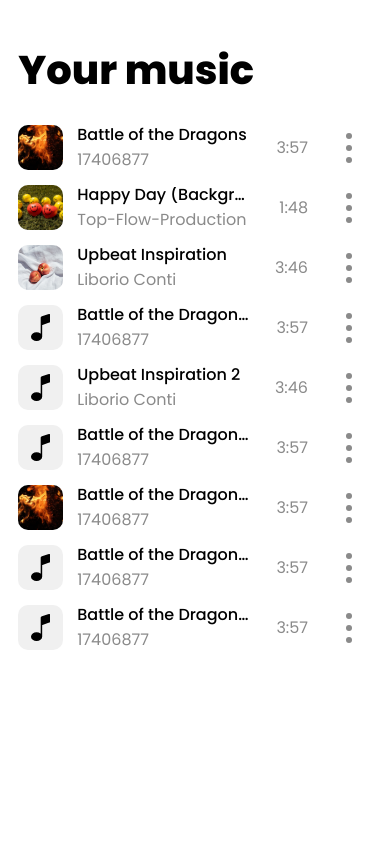
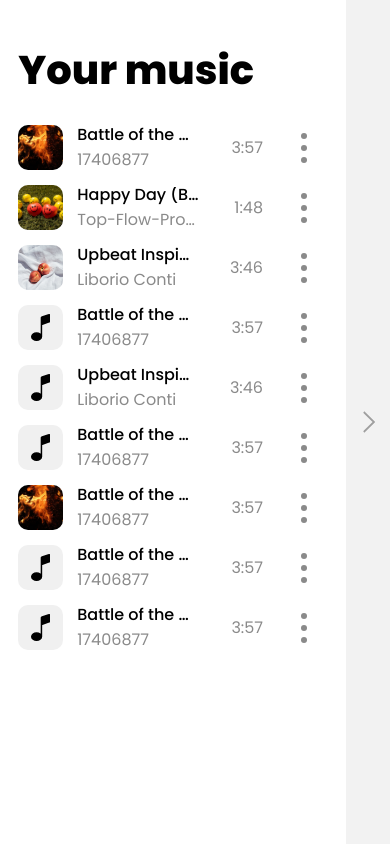
Before and after one commit to IvanZemsky/s-audio-1, a React (Create React App) app: page / in a window 390 px wide. Built offline with nearby package versions, Linux system fonts and the light colour scheme.

Commit message:
adaptivity 3

```diff
--- a/src/App.jsx
+++ b/src/App.jsx
@@ -11,7 +11,6 @@ function App() {
       <main className="App">
         <div className="main-content">
           <SongList />
-            {/* write #lyrics-show here */}
           <Lyrics />
         </div>
         <Controls />
--- a/src/App.scss
+++ b/src/App.scss
@@ -14,7 +14,7 @@
 
 @media (max-height: 1025px) {
    .song-list,
-   .lyrics{
+   .lyrics p{
       padding-top: 50px;
    }
 }
@@ -39,4 +39,13 @@
    .song-list, .lyrics{
       height: 100vh;
    }
+
+   .song-list{
+      flex-grow: 1;
+   }
+
+   .song-list .song-list_songs::-webkit-scrollbar,
+   .song-list .song-list_songs::-webkit-scrollbar-thumb{
+      width: 2px;
+   }
 }
--- a/src/components/Lyrics/Lyrics-media.scss
+++ b/src/components/Lyrics/Lyrics-media.scss
@@ -1,36 +1,43 @@
-@media (max-width: 1210px){
+@media (max-width: 1210px) {
 
-   .lyrics p{
+   .lyrics p {
       font-size: 20px;
    }
 
 }
 
-@media (max-width: 1000px){
+@media (max-width: 1000px) {
 
-   .lyrics p{
+   .lyrics p {
       font-size: 15px;
    }
 
 }
 
 @media (max-width: 745px) {
-   .lyrics{
-     display: none;
+
+   .lyrics {
+      position: fixed;
+      top: 0;
+      right: 0;
+      display: flex;
       padding: 0 15px 0 0;
+      transform: translateX(calc(100% - 43.6px));
+      transition: transform 0.2s linear;
 
-     #lyrics-show{
+      #lyrics-show {
          display: flex;
          width: 45px;
          align-items: center;
          justify-content: center;
+         margin-left: auto;
+         background-color: #F2F2F2;
          cursor: pointer;
 
-      img{
+         img {
             width: 12px;
             height: auto;
          }
-
       }
    }
 }
--- a/src/components/Lyrics/Lyrics.jsx
+++ b/src/components/Lyrics/Lyrics.jsx
@@ -1,49 +1,63 @@
-import React from 'react';
+import React, { useRef } from 'react';
 import './Lyrics.scss';
 import './Lyrics-media.scss';
 
 import arrowRightIcon from '../../assets/img/arrow-right.svg';
 
 function Lyrics() {
+
+  const lyricsRef = useRef(null);
+
+  const handleLyricsShow = () => {
+    if (lyricsRef.current.style.transform !== 'translateX(0px)') {
+      lyricsRef.current.style.transform = 'translateX(0px)';
+    }
+    else {
+      lyricsRef.current.style.transform = 'translateX(calc(100% - 43.6px)';
+    }
+  }
+
+
   return (
-    <div className="lyrics">
-      <button id="lyrics-show" type='button'>
+    <section className="lyrics" ref={lyricsRef}>
+      <button id="lyrics-show" type='button' onClick={handleLyricsShow}>
         <img src={arrowRightIcon} alt="Show lyrics of song" />
       </button>
       <p>
-        Lorem ipsum dolor sit amet<br/>
-        Consectetur adipiscing elit.<br/>
-        Morbi orci mi<br/>
-        scelerisque et <br/>
-        <br/>
-        aliquet at,<br/>
-        fermentum et erat<br/>
-        Proin consectetur egestas sem<br/>
-        consequat pellentesque<br/>
-        <br/>
-        Nam id scelerisque dolor<br/>
-        eget venenatis est<br/>
-        <br/>
-        Sed vitae rhoncus nulla<br/>
-        sit amet porttitor magna.<br/>
-        Curabitur finibus felis viverra<br/>
-        augue accumsan, ut molestie<br/>
-        <br/>
+        Lorem ipsum dolor sit amet<br />
+        Consectetur adipiscing elit.<br />
+        Morbi orci mi<br />
+        scelerisque et <br />
+        <br />
+        aliquet at,<br />
+        fermentum et erat<br />
+        Proin consectetur egestas sem<br />
+        consequat pellentesque<br />
+        <br />
+        Nam id scelerisque dolor<br />
+        eget venenatis est<br />
+        <br />
+        Sed vitae rhoncus nulla<br />
+        sit amet porttitor magna.<br />
+        Curabitur finibus felis viverra<br />
+        augue accumsan, ut molestie<br />
+        <br />
         leo gravida.<br />
-        Vivamus vitae sem eget elit porta<br/>
+        Vivamus vitae sem eget elit porta<br />
         vulputate eget in metus.<br />
-        Ut hendrerit nibh tortor<br/>
-        ut accumsan dolor rutrum ut<br/>
-        <br/>
-        Sed laoreet pulvinar urna, ac<br/>
-        convallis velit euismod posuere<br/>
-        Donec hendrerit erat ut maximus<br/>
-        dictum. Duis sit amet ultrices<br/>
-        quam<br/>
-        <br/>
+        Ut hendrerit nibh tortor<br />
+        ut accumsan dolor rutrum ut<br />
+        <br />
+        Sed laoreet pulvinar urna, ac<br />
+        convallis velit euismod posuere<br />
+        Donec hendrerit erat ut maximus<br />
+        dictum. Duis sit amet ultrices<br />
+        quam<br />
+        <br />
         Nam non tellus
       </p>
-    </div>
+    </section>
+
   )
 }
 
--- a/src/components/Lyrics/Lyrics.scss
+++ b/src/components/Lyrics/Lyrics.scss
@@ -1,7 +1,11 @@
 @import '../../var.scss';
 
+#lyrics-show{
+   display: none;
+}
+
 .lyrics{
-   padding: 90px 15px 0 35px;
+   padding: 0 15px 0 35px;
    font-weight: 500;
    line-height: 1.1;
    transform-origin: top;
@@ -18,25 +22,22 @@
       background-color: $main-grey;
    }
 
-   #lyrics-show{
-      display: none;
-   }
-
    p{
       height: 100%;
       max-width: 382px;
-      padding-right: 10px;
+      padding: 90px 10px 0 0;
       font-size: 24px;
+      overflow-y: auto;
 
       &::-webkit-scrollbar{
          width: 5px;
-         background-color: rgbs(0,0,0,0);
+         background-color: rgba(0,0,0,0);
       }
 
       &::-webkit-scrollbar-thumb{
          width: 5px;
          height: 95px;
-         background-color: $main-grey;
+         background-color: #c2c2c2;
       }
    }
 }
--- a/src/components/Song/Song-media.scss
+++ b/src/components/Song/Song-media.scss
@@ -20,9 +20,3 @@
    }
 
 }
-
-@media (max-width: 745px) {
-   .song{
-      max-width: 600px;
-   }
-}
--- a/src/components/Song/Song.scss
+++ b/src/components/Song/Song.scss
@@ -4,7 +4,7 @@
    display: flex;
    justify-content: space-between;
    align-items: center;
-   gap: 25px;
+   gap: 35px;
    padding-right: 15px;
    cursor: pointer;
 
--- a/src/components/SongList/SongList-media.scss
+++ b/src/components/SongList/SongList-media.scss
@@ -19,3 +19,9 @@
    }
 
 }
+
+@media (max-width: 745px) {
+   .song-list{
+      padding-right: 55px; // 10px + .lyrics-show width
+   }
+}
--- a/src/components/SongList/SongList.scss
+++ b/src/components/SongList/SongList.scss
@@ -30,7 +30,7 @@
 
       &::-webkit-scrollbar-thumb{
          width: 5px;
-         background-color: $main-grey;
+         background-color: #c2c2c2;
       }
 
 
```
Lines whose indentation alone changed are shown as unchanged.
